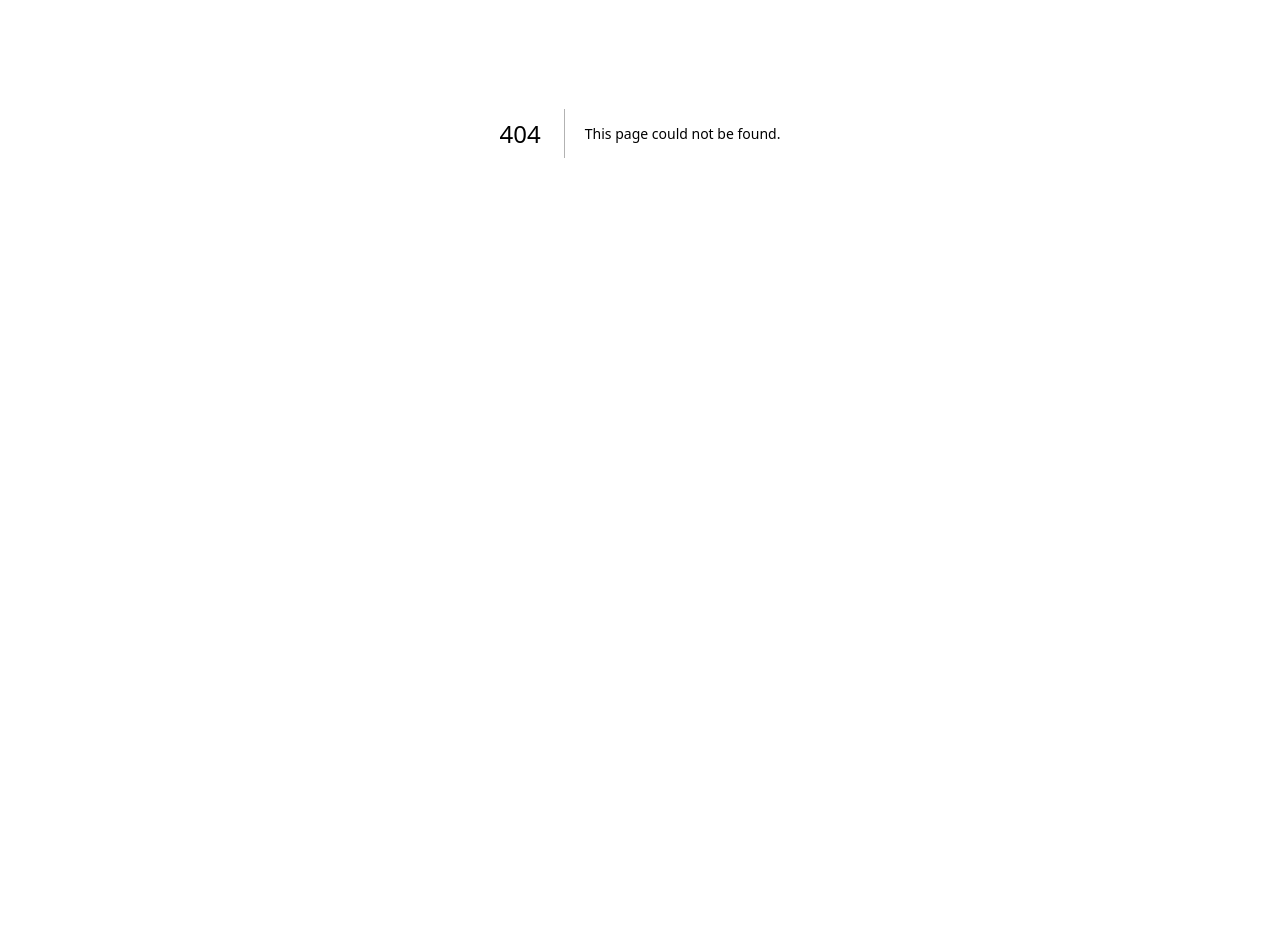
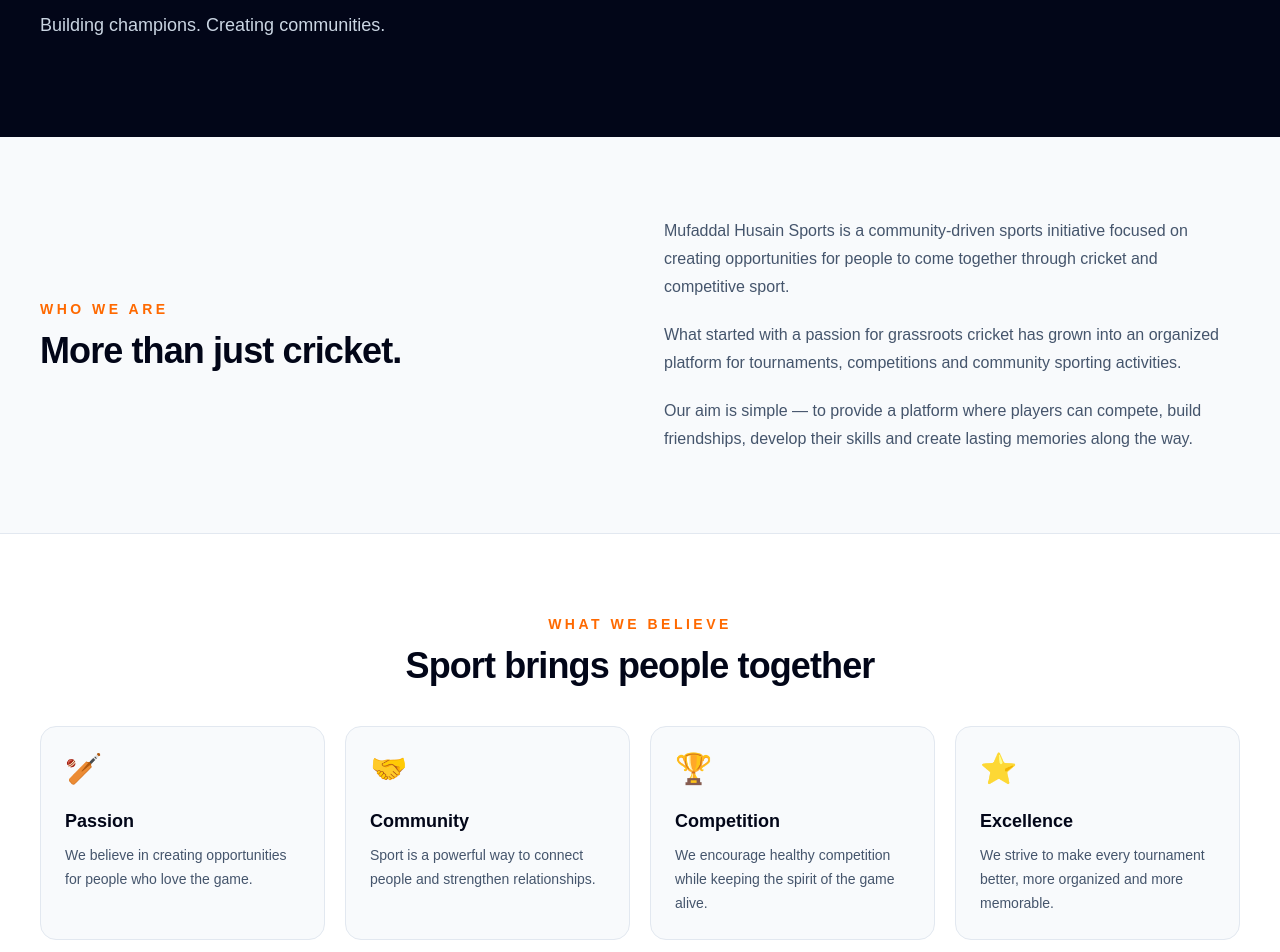
Before and after one commit to mufaddalhusain53/mhsports, a Next.js app: page /about in a window 1280 px wide. Before the commit this address had no page. Shown: the part 380-1332 px from the top of the page. Before the commit the page ends 913 px from the top, so only its background shows below. Built offline with nearby package versions, Linux system fonts and the light colour scheme.

Commit message:
Add About page

```diff
--- /dev/null
+++ b/app/about/page.tsx
@@ -0,0 +1,212 @@
+export default function AboutPage() {
+  return (
+    <main className="min-h-screen bg-slate-50">
+
+      {/* Hero */}
+      <section className="bg-slate-950">
+        <div className="mx-auto max-w-7xl px-6 py-20 sm:px-8 md:py-24 lg:px-10">
+          <div className="max-w-3xl">
+
+            <p className="text-sm font-black uppercase tracking-[0.25em] text-orange-400">
+              About Us
+            </p>
+
+            <h1 className="mt-4 text-5xl font-black tracking-tight text-white sm:text-6xl">
+              Mufaddal Husain
+              <br />
+              Sports
+            </h1>
+
+            <p className="mt-6 max-w-2xl text-lg leading-8 text-slate-300">
+              Building champions. Creating communities.
+            </p>
+
+          </div>
+        </div>
+      </section>
+
+      {/* Who We Are */}
+      <section className="mx-auto max-w-7xl px-6 py-16 sm:px-8 md:py-20 lg:px-10">
+        <div className="grid gap-12 lg:grid-cols-2 lg:items-center">
+
+          <div>
+            <p className="text-sm font-black uppercase tracking-[0.25em] text-orange-500">
+              Who We Are
+            </p>
+
+            <h2 className="mt-3 text-3xl font-black tracking-tight text-slate-950 sm:text-4xl">
+              More than just cricket.
+            </h2>
+          </div>
+
+          <div className="space-y-5 text-base leading-7 text-slate-600">
+            <p>
+              Mufaddal Husain Sports is a community-driven sports initiative
+              focused on creating opportunities for people to come together
+              through cricket and competitive sport.
+            </p>
+
+            <p>
+              What started with a passion for grassroots cricket has grown
+              into an organized platform for tournaments, competitions and
+              community sporting activities.
+            </p>
+
+            <p>
+              Our aim is simple — to provide a platform where players can
+              compete, build friendships, develop their skills and create
+              lasting memories along the way.
+            </p>
+          </div>
+
+        </div>
+      </section>
+
+      {/* Our Values */}
+      <section className="border-y border-slate-200 bg-white">
+        <div className="mx-auto max-w-7xl px-6 py-16 sm:px-8 md:py-20 lg:px-10">
+
+          <div className="text-center">
+            <p className="text-sm font-black uppercase tracking-[0.25em] text-orange-500">
+              What We Believe
+            </p>
+
+            <h2 className="mt-3 text-3xl font-black tracking-tight text-slate-950 sm:text-4xl">
+              Sport brings people together
+            </h2>
+          </div>
+
+          <div className="mt-10 grid gap-5 sm:grid-cols-2 lg:grid-cols-4">
+
+            <ValueCard
+              icon="🏏"
+              title="Passion"
+              description="We believe in creating opportunities for people who love the game."
+            />
+
+            <ValueCard
+              icon="🤝"
+              title="Community"
+              description="Sport is a powerful way to connect people and strengthen relationships."
+            />
+
+            <ValueCard
+              icon="🏆"
+              title="Competition"
+              description="We encourage healthy competition while keeping the spirit of the game alive."
+            />
+
+            <ValueCard
+              icon="⭐"
+              title="Excellence"
+              description="We strive to make every tournament better, more organized and more memorable."
+            />
+
+          </div>
+        </div>
+      </section>
+
+      {/* Tournaments */}
+      <section className="mx-auto max-w-7xl px-6 py-16 sm:px-8 md:py-20 lg:px-10">
+
+        <div className="max-w-2xl">
+          <p className="text-sm font-black uppercase tracking-[0.25em] text-orange-500">
+            Our Tournaments
+          </p>
+
+          <h2 className="mt-3 text-3xl font-black tracking-tight text-slate-950 sm:text-4xl">
+            Creating platforms to compete
+          </h2>
+
+          <p className="mt-4 text-base leading-7 text-slate-600">
+            From community cricket to competitive tournaments, Mufaddal
+            Husain Sports aims to create sporting experiences for players
+            of different backgrounds, age groups and skill levels.
+          </p>
+        </div>
+
+        <div className="mt-10 grid gap-5 md:grid-cols-3">
+
+          <TournamentCard
+            title="Friendship Cup"
+            description="A grassroots cricket tournament built around friendship, competition and community."
+          />
+
+          <TournamentCard
+            title="Quad Clash 100"
+            description="A fast-paced competitive cricket format designed to test teams under pressure."
+          />
+
+          <TournamentCard
+            title="Inter Mohalla Tournament"
+            description="An inter-Mohalla leather cricket championship bringing players and communities together."
+          />
+
+        </div>
+      </section>
+
+      {/* Closing */}
+      <section className="px-6 pb-16 sm:px-8 md:pb-20">
+        <div className="mx-auto max-w-5xl rounded-3xl bg-slate-950 px-6 py-12 text-center sm:px-10 md:py-16">
+
+          <h2 className="text-3xl font-black text-white sm:text-4xl">
+            Building Champions.
+            <br />
+            Creating Communities.
+          </h2>
+
+          <p className="mx-auto mt-5 max-w-2xl text-base leading-7 text-slate-300">
+            Because every match is more than a game — it is an opportunity
+            to connect, compete and create something memorable.
+          </p>
+
+        </div>
+      </section>
+
+    </main>
+  );
+}
+
+function ValueCard({
+  icon,
+  title,
+  description,
+}: {
+  icon: string;
+  title: string;
+  description: string;
+}) {
+  return (
+    <div className="rounded-2xl border border-slate-200 bg-slate-50 p-6">
+      <div className="text-3xl">{icon}</div>
+
+      <h3 className="mt-5 text-lg font-black text-slate-950">
+        {title}
+      </h3>
+
+      <p className="mt-2 text-sm leading-6 text-slate-600">
+        {description}
+      </p>
+    </div>
+  );
+}
+
+function TournamentCard({
+  title,
+  description,
+}: {
+  title: string;
+  description: string;
+}) {
+  return (
+    <div className="rounded-2xl border border-slate-200 bg-white p-6 shadow-sm">
+      <h3 className="text-xl font-black text-slate-950">
+        {title}
+      </h3>
+
+      <p className="mt-3 text-sm leading-6 text-slate-600">
+        {description}
+      </p>
+    </div>
+  );
+}
```
